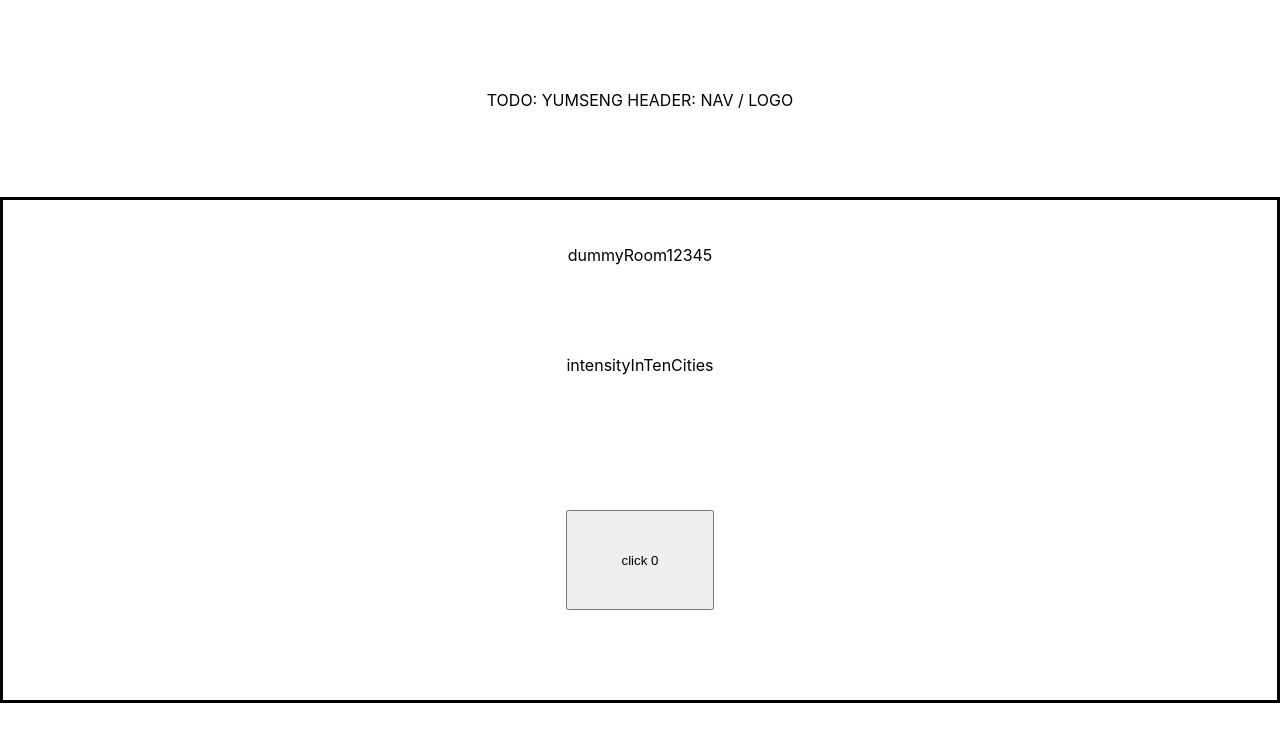
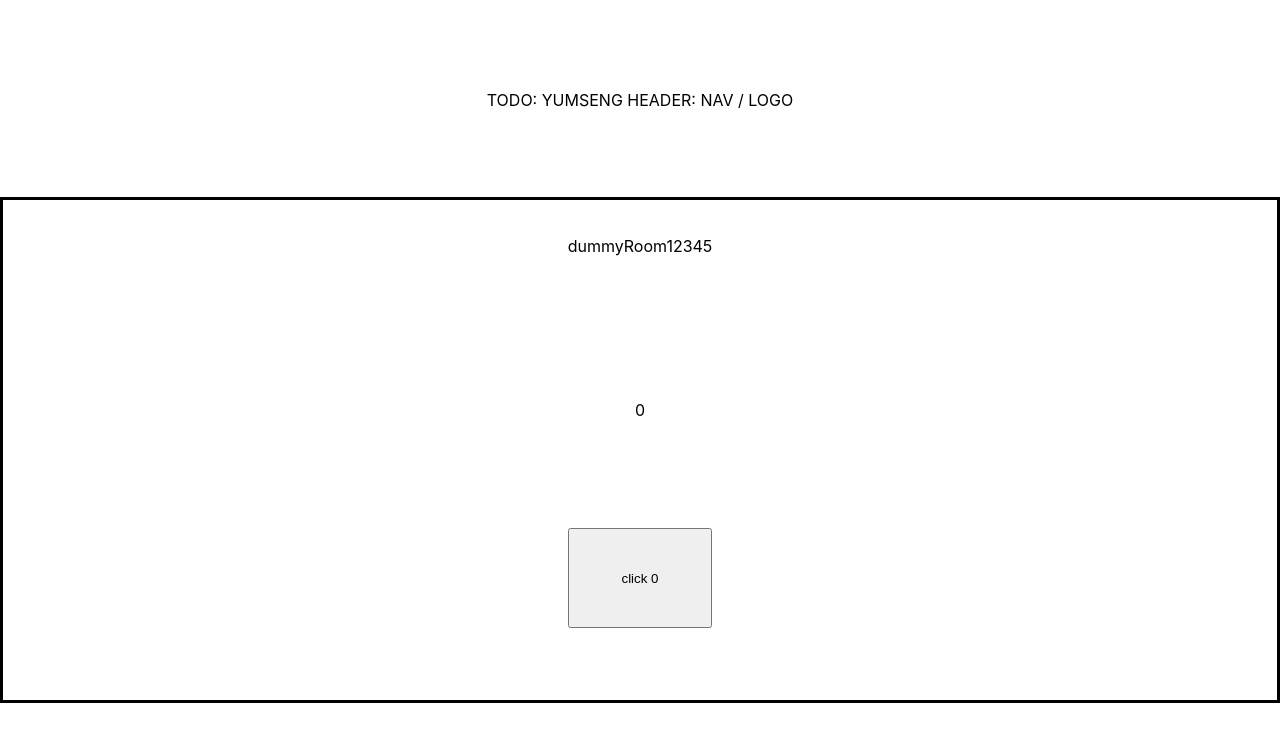
Before and after one commit to aljorhythm/yumseng, a React (Create React App) app in the folder react-ts-ui/: page / in a window 1280 px wide. Shown: the top 742 px of the page. Built offline with nearby package versions, Linux system fonts and the light colour scheme; no server answers.

Commit message:
[feature | cheer intensity audio]
- add typescript support for mp3 modules
- add mp3 asset
- add audio player. volume control is cued from server.

```diff
--- a/react-ts-ui/package.json
+++ b/react-ts-ui/package.json
@@ -15,6 +15,7 @@
     "react": "^17.0.2",
     "react-bootstrap": "^2.0.3",
     "react-dom": "^17.0.2",
+    "react-player": "^2.9.0",
     "react-scripts": "4.0.3",
     "socket.io-client": "^4.4.0",
     "typescript": "^4.5.2",
--- /dev/null
+++ b/react-ts-ui/src/components/CheerVolumeBar.tsx
@@ -0,0 +1,39 @@
+import { useEffect } from "react";
+import ReactPlayer from "react-player";
+import src from "../assets/yumseng-full.mp3";
+interface CheerVolumeBarProp {
+  intensity: number;
+}
+const generateBar = (strength: number): string => {
+  let result = "";
+  while (strength--) {
+    result += "-";
+  }
+  return result;
+};
+const totalStrength = 7;
+const standardizeVolume = (strength: number): number =>
+  strength / totalStrength;
+const url = `yumseng-full.mp3`;
+const CheerVolumeBar = ({ intensity }: CheerVolumeBarProp) => {
+  useEffect(() => {
+    console.log("is url playable?", ReactPlayer.canPlay(url));
+  }, []);
+  return (
+    <>
+      <ReactPlayer
+        url={src}
+        playing
+        volume={standardizeVolume(intensity)}
+        width="100%"
+        height="100%"
+      />
+      <div>{standardizeVolume(intensity)}</div>
+      <div>
+        <div>{generateBar(intensity)}</div>
+      </div>
+    </>
+  );
+};
+
+export default CheerVolumeBar;
--- a/react-ts-ui/src/components/Room.tsx
+++ b/react-ts-ui/src/components/Room.tsx
@@ -1,6 +1,9 @@
-import ButtonSendCheer from "./ButtonSendCheer";
 import { useEffect, useState } from "react";
 import { connectionWS } from "../connections/websocket";
+
+import ButtonSendCheer from "./ButtonSendCheer";
+import CheerVolumeBar from "./CheerVolumeBar";
+
 interface RoomProp {
   name: string | null;
   cheersSent: number;
@@ -11,13 +14,6 @@ interface RoomProp {
 
 const thisConn = connectionWS();
 
-const generateBar = (strength: number): string => {
-  let result = "";
-  while (strength--) {
-    result += "-";
-  }
-  return result;
-};
 const Room = (props: RoomProp) => {
   const { cheersSent, setCheersSent, redSymbol, setRedSymbol } = props;
 
@@ -41,7 +37,7 @@ const Room = (props: RoomProp) => {
         }
       };
     }
-  }, [redSymbol]);
+  }, []);
   return (
     <>
       <div
@@ -69,8 +65,7 @@ const Room = (props: RoomProp) => {
         >
           {props.name}
         </div>
-        intensityInTenCities
-        <div className={"cheer-intensity-bar"}>{generateBar(intensity)}</div>
+        <CheerVolumeBar intensity={intensity}></CheerVolumeBar>
         <div
           style={{
             display: "inherit",
--- a/react-ts-ui/src/react-app-env.d.ts
+++ b/react-ts-ui/src/react-app-env.d.ts
@@ -1 +1,5 @@
 /// <reference types="react-scripts" />
+declare module "*.mp3" {
+  const src: string;
+  export default src;
+}
```
Also changed, not shown: 2 other files (tests, documents, lock files or other folders).
